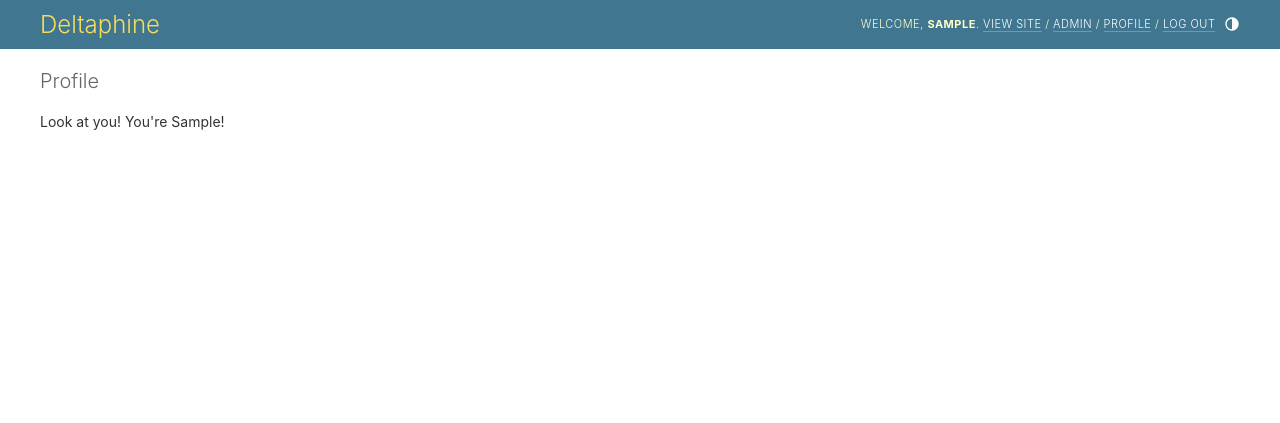
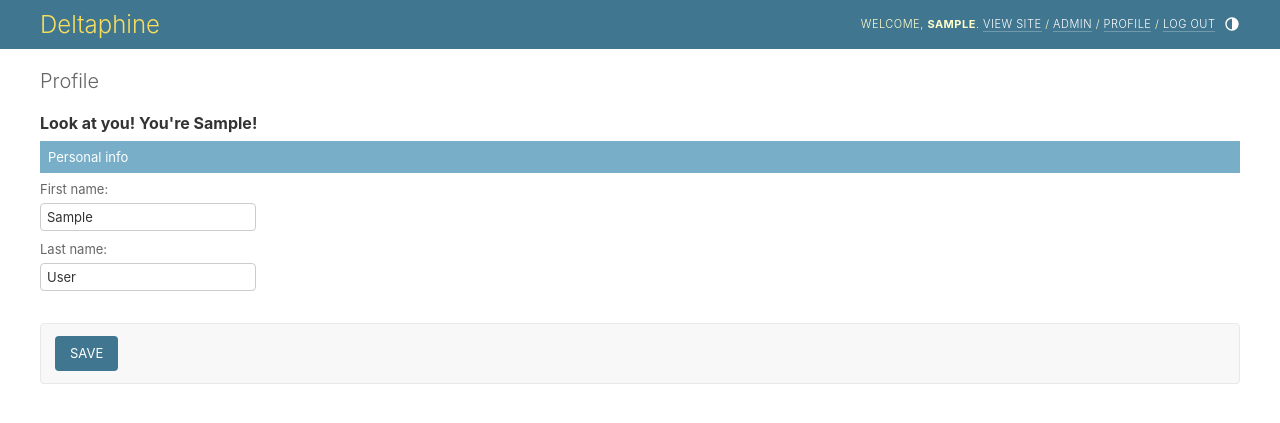
Before and after one commit to d-ashesss/deltaphine, a Django app: page /accounts/profile/ in a window 1280 px wide. Shown: the top 423 px of the page. Run offline with Django 4.2, Linux system fonts and the light colour scheme; the visitor is signed in with stand-in values (Sample User, id 1).

Commit message:
add edit form to profile page

```diff
--- /dev/null
+++ b/accounts/forms.py
@@ -0,0 +1,9 @@
+from django import forms
+
+from .models import User
+
+
+class ProfileForm(forms.ModelForm):
+    class Meta:
+        model = User
+        fields = ["first_name", "last_name"]
--- a/accounts/templates/registration/profile.html
+++ b/accounts/templates/registration/profile.html
@@ -1,9 +1,21 @@
 {% extends "base.html" %}
-{% load i18n %}
+{% load i18n static %}
+
+{% block extrastyle %}{{ block.super }}<link rel="stylesheet" href="{% static "admin/css/forms.css" %}">{% endblock %}
 
 {% block content %}
+  <h1>{% translate 'Profile' %}</h1>
+  <h2>Look at you! You're <strong>{% firstof user.get_short_name user.get_username %}</strong>!</h2>
 <div id="content-main">
-  <h1>{% translate 'Profile' %}</h1>
-  Look at you! You're {% firstof user.get_short_name user.get_username %}!
+  <form action="" method="post" id="user_form" enctype="multipart/form-data">
+    {% csrf_token %}
+    <fieldset class="module aligned">
+      <h2>{% translate 'Personal info' %}</h2>
+      {{ form.as_div }}
+    </fieldset>
+    <div class="submit-row">
+      <input type="submit" value="{% translate 'Save' %}" class="default" name="_save">
+    </div>
+  </form>
 </div>
 {% endblock %}
--- a/accounts/views.py
+++ b/accounts/views.py
@@ -1,22 +1,42 @@
+from typing import Any
+from django import http
 from django.shortcuts import render
 from django.shortcuts import redirect
 from django.http import HttpResponse, HttpRequest
 from django.contrib.auth import views as auth_views
 from django.utils.decorators import method_decorator
 from django.contrib.auth.decorators import login_required
-from django.views.generic import TemplateView, DetailView
+from django.views.generic import TemplateView, DetailView, FormView
+from django.urls import reverse_lazy
+from django.utils.translation import gettext_lazy as _
+
+from .forms import ProfileForm
+
 
 def login(request: HttpRequest):
     if request.user.is_authenticated:
         return redirect("accounts:profile")
-    return auth_views.LoginView.as_view(extra_context={"title": "Login"})(request)
+    return auth_views.LoginView.as_view(extra_context={"title": _("Login")})(request)
+
 
 def logout(request: HttpRequest):
     if not request.user.is_authenticated:
         return redirect("index")
     return auth_views.LogoutView.as_view()(request)
 
+
 @method_decorator(login_required, name="dispatch")
-class ProfileView(TemplateView):
+class ProfileView(FormView):
     template_name = "registration/profile.html"
-    extra_context = {"title": "Profile"}
+    form_class = ProfileForm
+    extra_context = {"title": _("Profile")}
+    success_url = "."
+
+    def get_form_kwargs(self):
+        kwargs = super().get_form_kwargs()
+        kwargs.update({"instance": self.request.user})
+        return kwargs
+
+    def form_valid(self, form):
+        form.save()
+        return super().form_valid(form)
```
